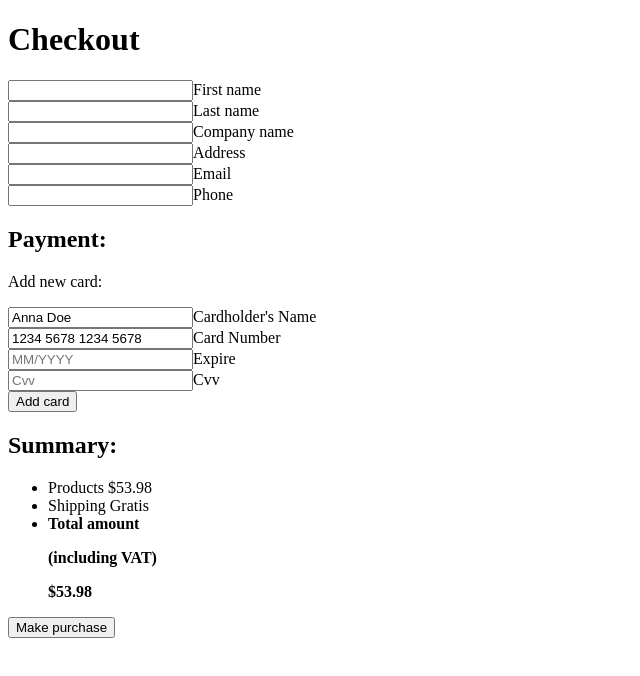
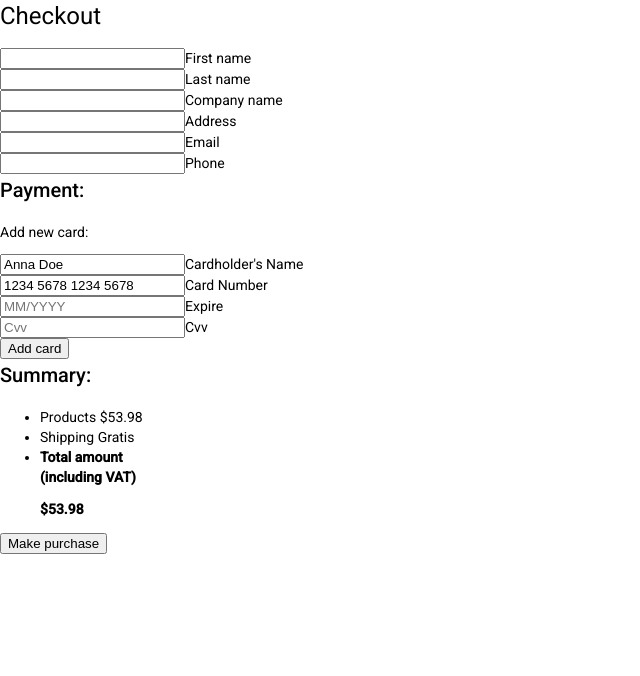
Before and after one commit to Revature-Leafbound/Leafbound, an Angular app: page / in a window 1280 px wide. Shown: the top 676 px of the page, without its empty margins (0-640 px from the left). Built offline with nearby package versions, Linux system fonts and the light colour scheme.

Commit message:
installed angular

```diff
--- a/angular.json
+++ b/angular.json
@@ -27,6 +27,7 @@
               "src/assets"
             ],
             "styles": [
+              "./node_modules/@angular/material/prebuilt-themes/purple-green.css",
               "src/styles.css"
             ],
             "scripts": []
@@ -91,6 +92,7 @@
               "src/assets"
             ],
             "styles": [
+              "./node_modules/@angular/material/prebuilt-themes/purple-green.css",
               "src/styles.css"
             ],
             "scripts": []
--- a/package.json
+++ b/package.json
@@ -11,10 +11,12 @@
   "private": true,
   "dependencies": {
     "@angular/animations": "~13.3.0",
+    "@angular/cdk": "^13.3.9",
     "@angular/common": "~13.3.0",
     "@angular/compiler": "~13.3.0",
     "@angular/core": "~13.3.0",
     "@angular/forms": "~13.3.0",
+    "@angular/material": "^13.3.9",
     "@angular/platform-browser": "~13.3.0",
     "@angular/platform-browser-dynamic": "~13.3.0",
     "@angular/router": "~13.3.0",
--- a/src/app/app.module.ts
+++ b/src/app/app.module.ts
@@ -3,6 +3,7 @@
 
 import { AppRoutingModule } from './app-routing.module';
 import { AppComponent } from './app.component';
+import { BrowserAnimationsModule } from '@angular/platform-browser/animations';
 
 @NgModule({
   declarations: [
@@ -10,7 +11,8 @@
   ],
   imports: [
     BrowserModule,
-    AppRoutingModule
+    AppRoutingModule,
+    BrowserAnimationsModule
   ],
   providers: [],
   bootstrap: [AppComponent]
--- a/src/index.html
+++ b/src/index.html
@@ -6,8 +6,11 @@
     <base href="/" />
     <meta name="viewport" content="width=device-width, initial-scale=1" />
     <link rel="icon" type="image/x-icon" href="favicon.ico" />
-  </head>
-  <body>
+      <link rel="preconnect" href="https://fonts.gstatic.com">
+    <link href="https://fonts.googleapis.com/css2?family=Roboto:wght@300;400;500&display=swap" rel="stylesheet">
+    <link href="https://fonts.googleapis.com/icon?family=Material+Icons" rel="stylesheet">
+</head>
+  <body class="mat-typography">
     <app-root></app-root>
   </body>
 </html>
--- a/src/styles.css
+++ b/src/styles.css
@@ -1 +1,4 @@
 /* You can add global styles to this file, and also import other style files */
+
+html, body { height: 100%; }
+body { margin: 0; font-family: Roboto, "Helvetica Neue", sans-serif; }
```
Also changed, not shown: 1 other file (tests, documents, lock files or other folders).
